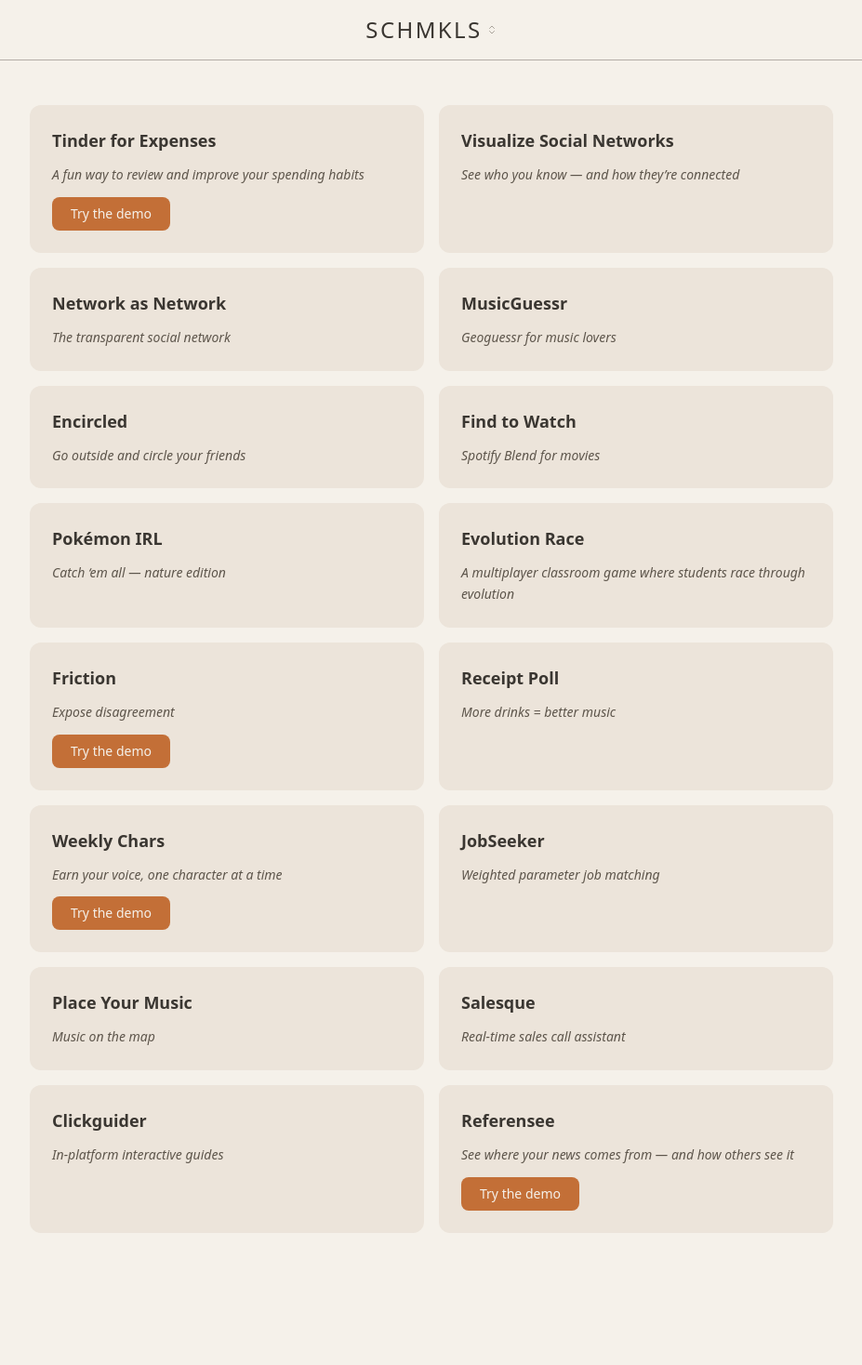
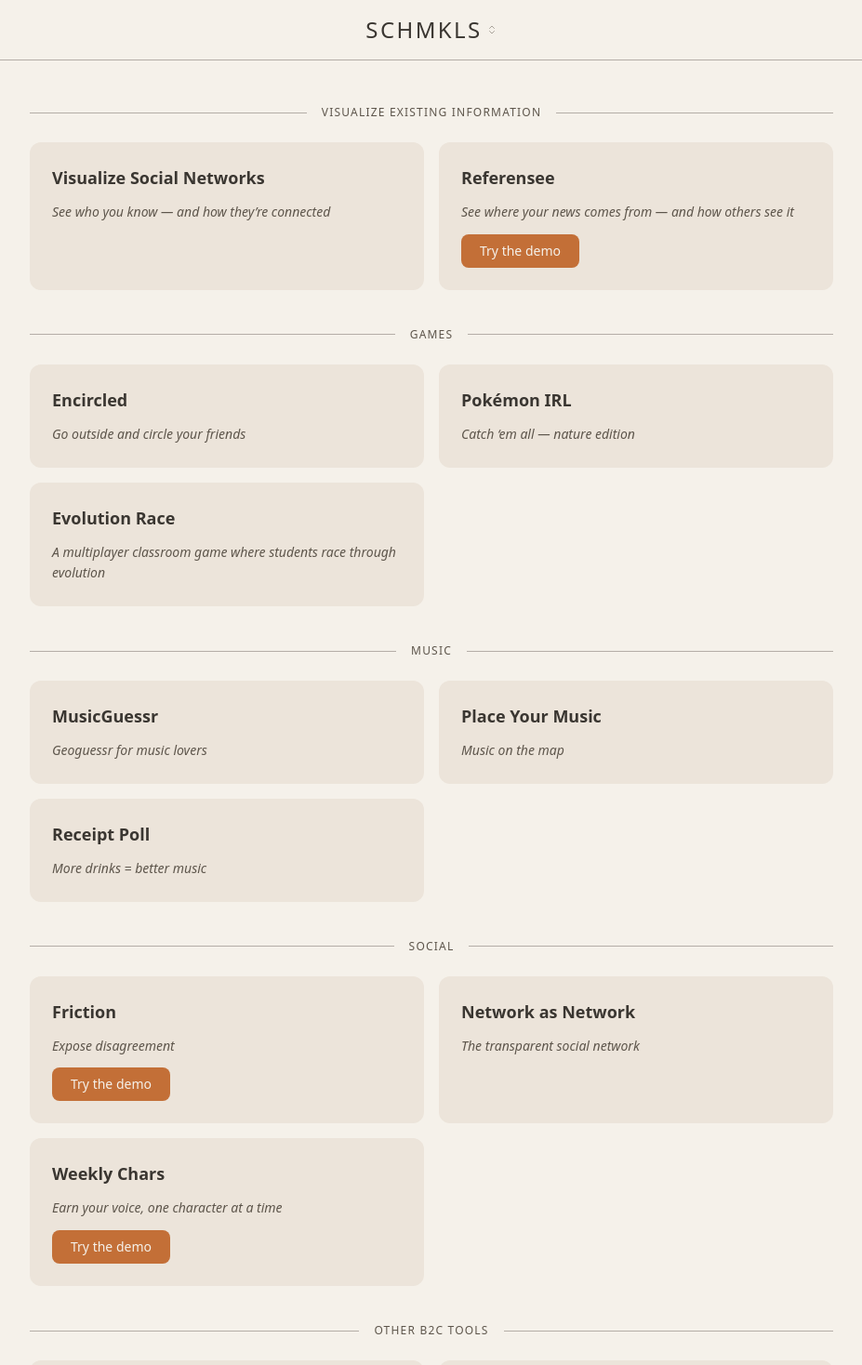
Before and after one commit to schmkls/schmkls.github.io, a React (Vite) app: page / in a window 1280 px wide. Shown: the top 1468 px of the page at 93% size, without its empty margins (176-1103 px from the left). Before the commit the page ends 1374 px from the top, so only its background shows below. Built offline with nearby package versions, Linux system fonts and the light colour scheme.

Commit message:
feat: sections

```diff
--- a/src/ideas.ts
+++ b/src/ideas.ts
@@ -28,14 +28,15 @@
   demoComponent?: ComponentType;
 }
 
-export const ideas: Idea[] = [
+interface IdeaSection {
+  title: string;
+  ideas: Idea[];
+}
+
+export const sections: IdeaSection[] = [
   {
-    path: "tinder-for-expenses",
-    title: "Tinder for Expenses",
-    tagline: "A fun way to review and improve your spending habits",
-    component: TinderForExpenses,
-    demoComponent: TinderForExpensesDemo,
-  },
+    title: "Visualize existing information",
+    ideas: [
       {
         path: "visualize-social-networks",
         title: "Visualize Social Networks",
@@ -43,28 +44,22 @@
         component: VisualizeSocialNetworks,
       },
       {
-    path: "network-as-network",
-    title: "Network as Network",
-    tagline: "The transparent social network",
-    component: NetworkAsNetwork,
+        path: "referensee",
+        title: "Referensee",
+        tagline: "See where your news comes from — and how others see it",
+        component: Referensee,
+        demoComponent: ReferenseeFocusStage,
+      },
+    ],
   },
   {
-    path: "music-guessr",
-    title: "MusicGuessr",
-    tagline: "Geoguessr for music lovers",
-    component: MusicGuessr,
-  },
+    title: "Games",
+    ideas: [
       {
         path: "encircled",
         title: "Encircled",
         tagline: "Go outside and circle your friends",
         component: Encircled,
-  },
-  {
-    path: "find-to-watch",
-    title: "Find to Watch",
-    tagline: "Spotify Blend for movies",
-    component: FindToWatch,
       },
       {
         path: "pokemon-irl",
@@ -79,6 +74,34 @@
           "A multiplayer classroom game where students race through evolution",
         component: EvolutionRace,
       },
+    ],
+  },
+  {
+    title: "Music",
+    ideas: [
+      {
+        path: "music-guessr",
+        title: "MusicGuessr",
+        tagline: "Geoguessr for music lovers",
+        component: MusicGuessr,
+      },
+      {
+        path: "place-your-music",
+        title: "Place Your Music",
+        tagline: "Music on the map",
+        component: PlaceYourMusic,
+      },
+      {
+        path: "receipt-poll",
+        title: "Receipt Poll",
+        tagline: "More drinks = better music",
+        component: ReceiptPoll,
+      },
+    ],
+  },
+  {
+    title: "Social",
+    ideas: [
       {
         path: "friction",
         title: "Friction",
@@ -87,10 +110,10 @@
         demoComponent: FrictionDemo,
       },
       {
-    path: "receipt-poll",
-    title: "Receipt Poll",
-    tagline: "More drinks = better music",
-    component: ReceiptPoll,
+        path: "network-as-network",
+        title: "Network as Network",
+        tagline: "The transparent social network",
+        component: NetworkAsNetwork,
       },
       {
         path: "weekly-chars",
@@ -99,6 +122,11 @@
         component: WeeklyChars,
         demoComponent: WeeklyCharsDemo,
       },
+    ],
+  },
+  {
+    title: "Other B2C Tools",
+    ideas: [
       {
         path: "jobseeker",
         title: "JobSeeker",
@@ -106,11 +134,23 @@
         component: JobSeeker,
       },
       {
-    path: "place-your-music",
-    title: "Place Your Music",
-    tagline: "Music on the map",
-    component: PlaceYourMusic,
+        path: "tinder-for-expenses",
+        title: "Tinder for Expenses",
+        tagline: "A fun way to review and improve your spending habits",
+        component: TinderForExpenses,
+        demoComponent: TinderForExpensesDemo,
       },
+      {
+        path: "find-to-watch",
+        title: "Find to Watch",
+        tagline: "Spotify Blend for movies",
+        component: FindToWatch,
+      },
+    ],
+  },
+  {
+    title: "Other B2B Tools",
+    ideas: [
       {
         path: "salesque",
         title: "Salesque",
@@ -123,11 +163,8 @@
         tagline: "In-platform interactive guides",
         component: Clickguider,
       },
-  {
-    path: "referensee",
-    title: "Referensee",
-    tagline: "See where your news comes from — and how others see it",
-    component: Referensee,
-    demoComponent: ReferenseeFocusStage,
+    ],
   },
 ];
+
+export const ideas: Idea[] = sections.flatMap((section) => section.ideas);
--- a/src/pages/Landing.tsx
+++ b/src/pages/Landing.tsx
@@ -1,11 +1,21 @@
 import { Link } from "react-router";
-import { ideas } from "~/ideas";
+import { sections } from "~/ideas";
 import { DemoButton } from "~/components/DemoButton";
 
 export default function Landing() {
   return (
-    <div className="mx-auto grid max-w-4xl gap-4 px-4 py-12 sm:grid-cols-2">
-      {ideas.map((idea) => (
+    <div className="mx-auto flex max-w-4xl flex-col gap-10 px-4 py-12">
+      {sections.map((section) => (
+        <section key={section.title} className="flex flex-col gap-6">
+          <div className="flex items-center gap-4">
+            <div className="bg-border h-px flex-1" />
+            <h2 className="text-muted-foreground text-xs font-medium tracking-widest uppercase">
+              {section.title}
+            </h2>
+            <div className="bg-border h-px flex-1" />
+          </div>
+          <div className="grid gap-4 sm:grid-cols-2">
+            {section.ideas.map((idea) => (
               <div
                 key={idea.path}
                 className="group bg-muted relative flex flex-col gap-3 rounded-xl p-6 transition-all duration-200 hover:-translate-y-1 hover:shadow-md"
@@ -28,5 +38,8 @@
               </div>
             ))}
           </div>
+        </section>
+      ))}
+    </div>
   );
 }
```
Lines whose indentation alone changed are shown as unchanged.
